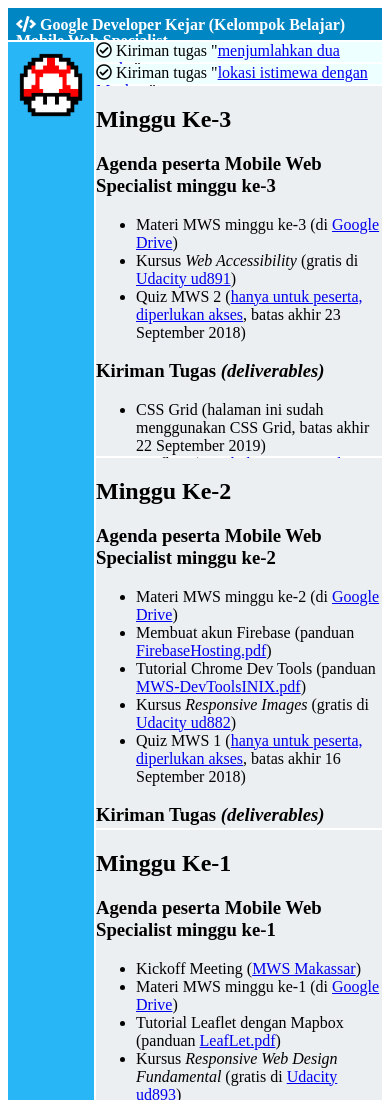
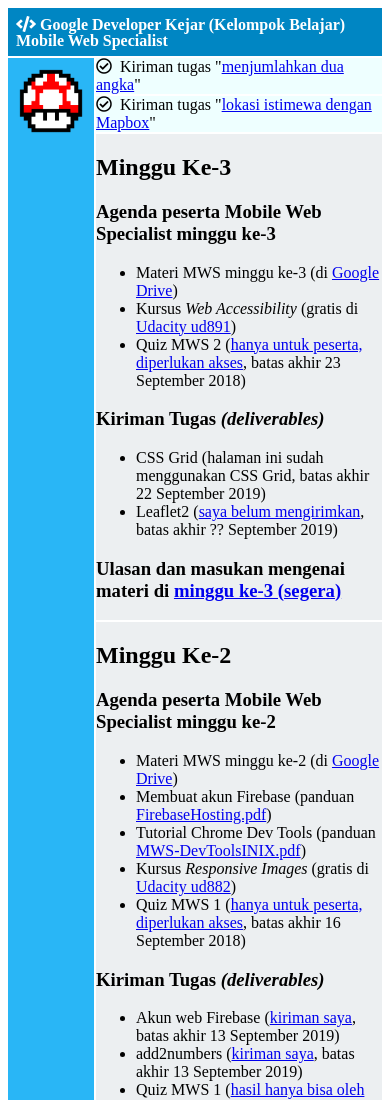
Before and after one commit to oonid/gdkmws, a plain HTML site: page public/index.html in a window 390 px wide. Shown: the top 1100 px of the page. Drawn offline with Linux system fonts and the light colour scheme.

Commit message:
perbaikan responsive tinggi CSS Grid menggunakan sintaks height: fit-content;

```diff
--- a/public/index.html
+++ b/public/index.html
@@ -8,14 +8,13 @@
         display: grid;
         width: 100%;
         grid-template-columns: repeat(6, 1fr);
-        grid-template-rows: 32px 20px 20px 370px 370px 370px 70px;
         grid-gap: 2px;
     }
     .menu {
         background: #0086c3;
         grid-column: 1/7;
-        padding: 8px;
         color: white;
+        height: fit-content;
     }
     .sidebar {
         background: #29b6f6;
@@ -26,15 +25,21 @@
     .content-deliverables {
         background: #eeffff;
         grid-column: 2/7;
+        height: fit-content;
     }
     .content {
         background: #eceff1;
         grid-column: 2/7;
+        height: fit-content;
     }
     .footer {
         background: #eceff1;
         grid-column: 1/7;
         grid-row: 7/8;
+        height: fit-content;
+    }
+    .fa {
+        padding: 8px;
     }
 </style>
     <link rel="stylesheet" href="https://use.fontawesome.com/releases/v5.3.1/css/all.css" integrity="sha384-mzrmE5qonljUremFsqc01SB46JvROS7bZs3IO2EmfFsd15uHvIt+Y8vEf7N7fWAU" crossorigin="anonymous">
@@ -48,10 +53,10 @@
         <img src="images/mushroom8bit.png" style="width: 70px; height: 70px;">
     </div>
     <div class="content-deliverables">
-        <span><i class="far fa-check-circle" aria-hidden="true"></i> Kiriman tugas "<a target="_blank" href="project1/index.html">menjumlahkan dua angka</a>"</span>
+        <span><i class="far fa-check-circle" aria-hidden="true"></i>&nbsp;&nbsp;Kiriman tugas "<a target="_blank" href="project1/index.html">menjumlahkan dua angka</a>"</span>
     </div>
     <div class="content-deliverables">
-        <span><i class="far fa-check-circle" aria-hidden="true"></i> Kiriman tugas "<a target="_blank" href="project2/index.html">lokasi istimewa dengan Mapbox</a>"</span>
+        <span><i class="far fa-check-circle" aria-hidden="true"></i>&nbsp;&nbsp;Kiriman tugas "<a target="_blank" href="project2/index.html">lokasi istimewa dengan Mapbox</a>"</span>
     </div>
     <div class="content">
         <h2>Minggu Ke-3</h2>
```
